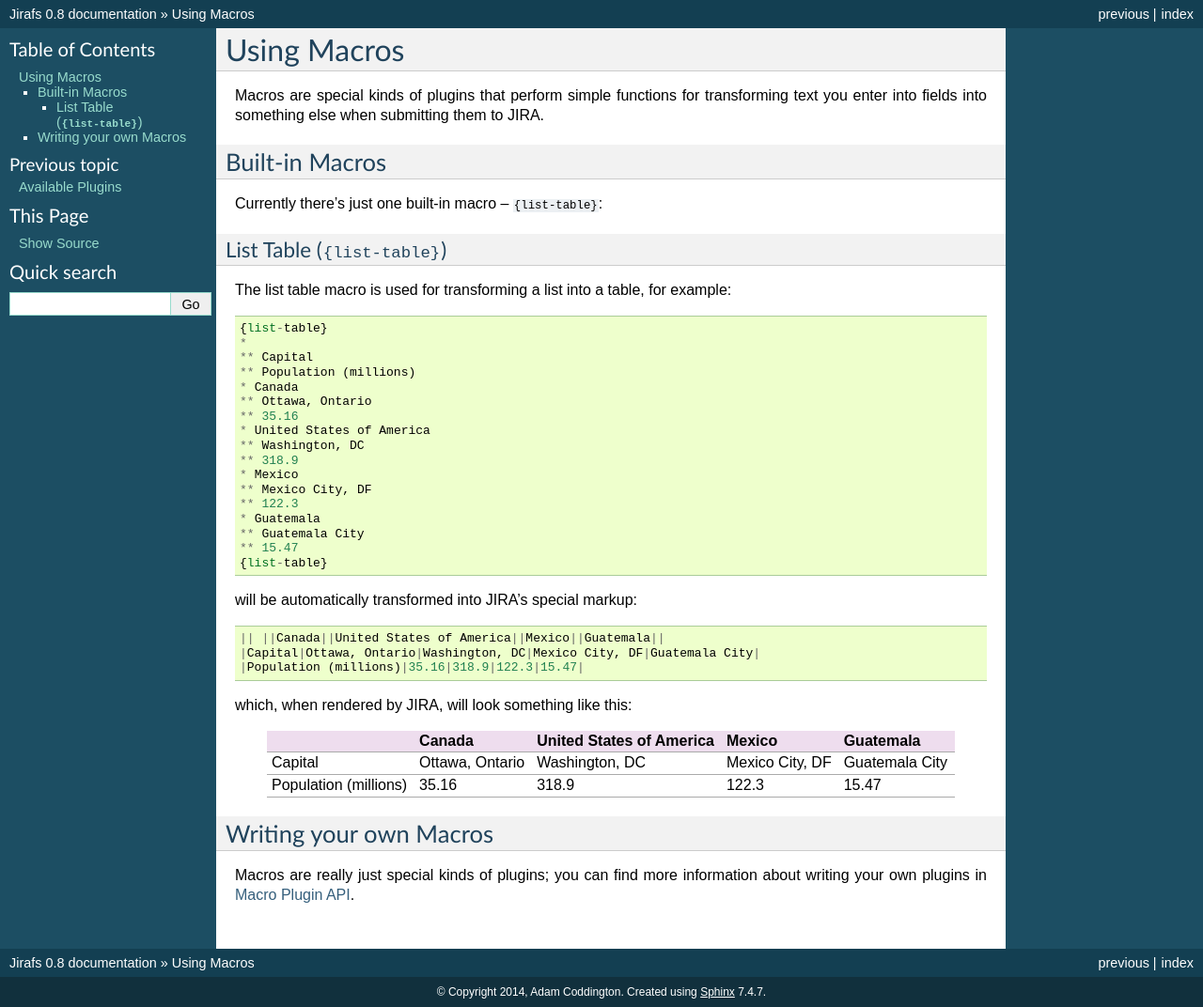
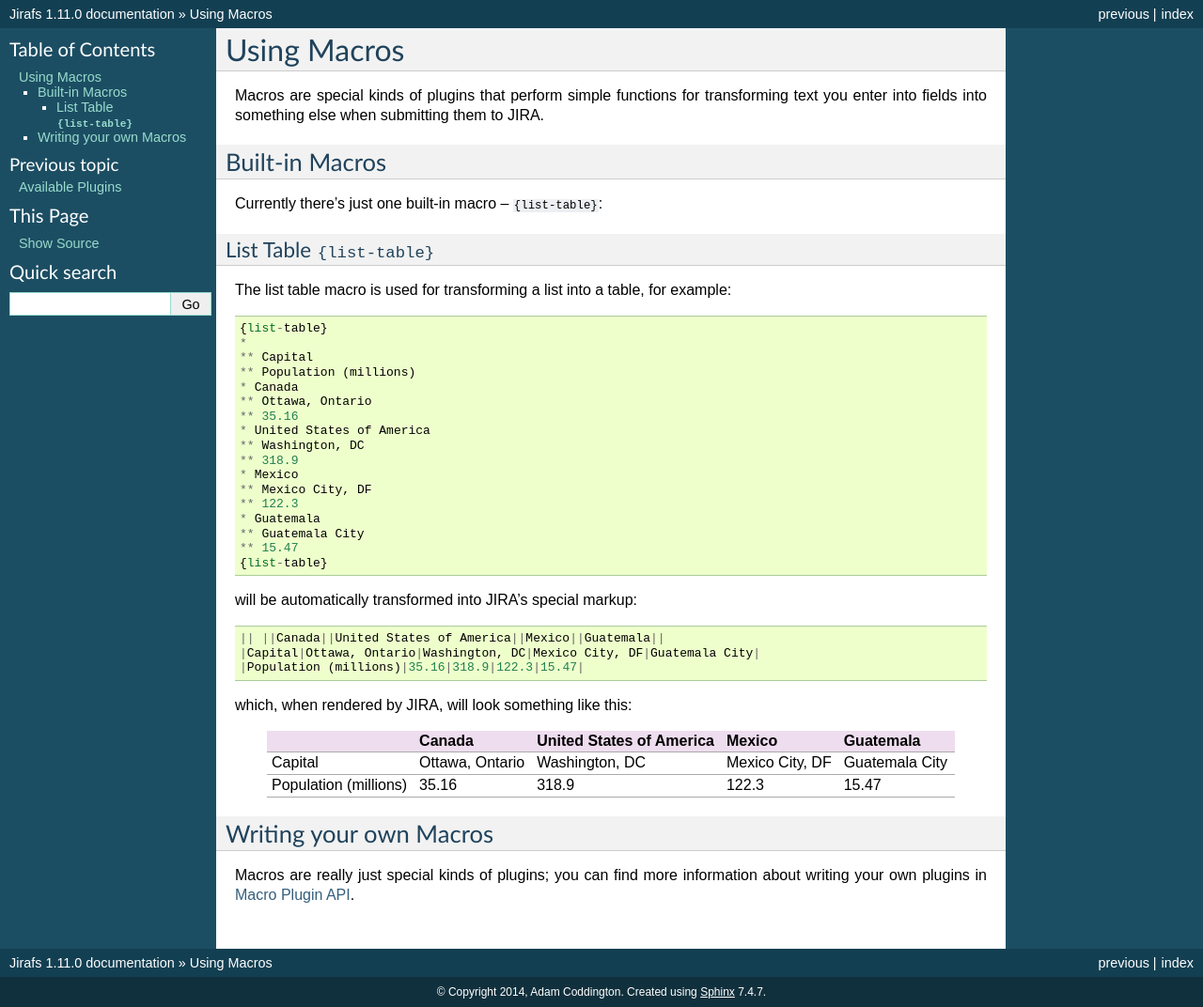
Before and after one commit to coddingtonbear/jirafs, a Sphinx documentation site: the page built from docs/source/macros.rst, in a window 1280 px wide. Shown: the whole page at 94% size. Built offline with Sphinx 7.4.7, drawn with Linux system fonts in a browser that asks for light colours; pages that are not in the unit, such as notebooks, are missing from menus.

Commit message:
Minor docs update.

```diff
--- a/docs/source/conf.py
+++ b/docs/source/conf.py
@@ -58,9 +58,9 @@ copyright = '2014, Adam Coddington'
 # built documents.
 #
 # The short X.Y version.
-version = '0.8'
+version = '1.11.0'
 # The full version, including alpha/beta/rc tags.
-release = '0.8'
+release = '1.11.0'
 
 # The language for content autogenerated by Sphinx. Refer to documentation
 # for a list of supported languages.
--- a/docs/source/index.rst
+++ b/docs/source/index.rst
@@ -11,9 +11,6 @@ Welcome to Jirafs's documentation!
 
 .. image:: https://badge.fury.io/py/jirafs.png
     :target: http://badge.fury.io/py/jirafs
-
-.. image:: https://pypip.in/d/jirafs/badge.png
-    :target: https://pypi.python.org/pypi/jirafs
 
 .. image:: https://badges.gitter.im/Join%20Chat.svg
     :target: https://gitter.im/coddingtonbear/python-myfitnesspal
--- a/docs/source/macros.rst
+++ b/docs/source/macros.rst
@@ -12,8 +12,8 @@ Built-in Macros
 Currently there's just one built-in macro -- ``{list-table}``:
 
 
-List Table (``{list-table}``)
-~~~~~~~~~~~~~~~~~~~~~~~~~~~~~
+List Table ``{list-table}``
+~~~~~~~~~~~~~~~~~~~~~~~~~~~
 
 The list table macro is used for transforming a list into a table, for example::
 
```
